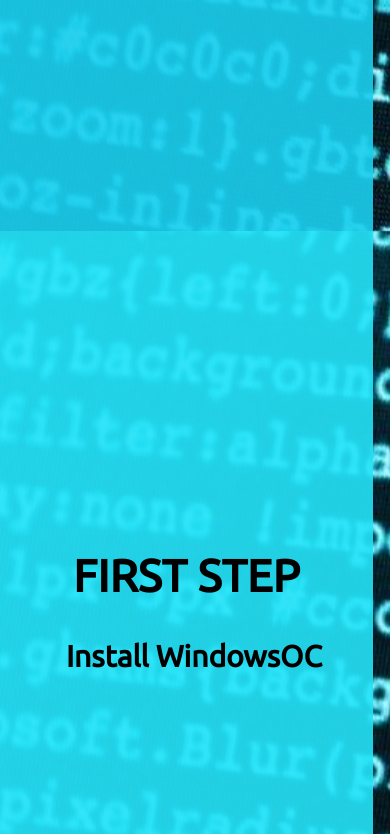
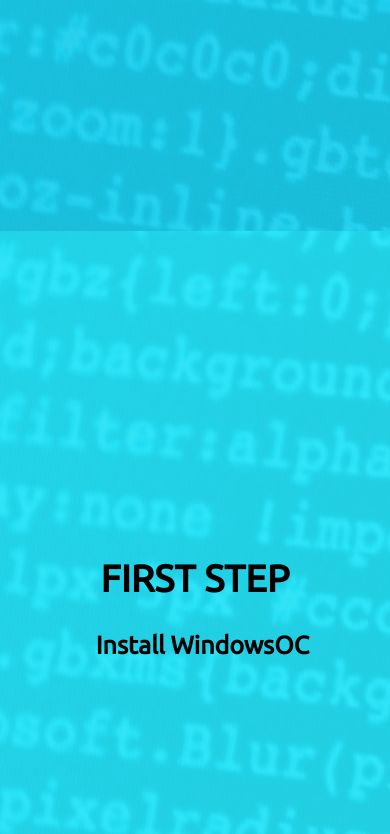
Before and after one commit to alexandrtovmach/homework02, a plain HTML site: page index.html in a window 390 px wide. Shown: the part 613-1447 px from the top of the page. Drawn offline with Linux system fonts and the light colour scheme.

Commit message:
fixed bug for mobile

```diff
--- a/css/pocket.css
+++ b/css/pocket.css
@@ -184,14 +184,15 @@
 }
 /*----article*/
 .c_article {
-    flex: 6 0 a4uto;
+    flex: 6 0 auto;
 }
 /*------page main info*/
 .c_ar_content {
-    width: calc(100vw - 2*5px);
+    width: calc(100vw - 2*10px);
     height: calc(100vh - 100px - 2*10px);
     display: flex;
     flex-direction: column;
+    padding: 0 10px 0 10px;
 	font-size: 30px;
     cursor: default;
 }
--- a/css/small.css
+++ b/css/small.css
@@ -121,7 +121,6 @@
 }
 .h_search img {
     height: 40px;
-    height: 40px;
     border: 2px solid rgb(8,96,114);
     border-left-width: 1px;
     border-radius: 0 5px 5px 0;
@@ -194,16 +193,16 @@
 }
 /*----article*/
 .c_article {
-    flex: 6 0 a4uto;
+    flex: 6 0 auto;
 }
 /*------page main info*/
 .c_ar_content {
-    width: calc(100vw - 2*18.5px);
+    width: calc(100vw - 2*10px);
     height: calc(100vh - 100px - 2*10px);
     display: flex;
 	padding: 0 10px 0 10px;
     flex-direction: column;
-	font-size: 30px;
+	font-size: 25px;
     cursor: default;
 }
 .main {
--- a/index.html
+++ b/index.html
@@ -8,7 +8,7 @@
     <script src="http://html5shiv.googlecode.com/svn/trunk/html5.js"></script>
     <![endif]-->
 	<link href="https://fonts.googleapis.com/css?family=Ubuntu" rel="stylesheet">
-    <link rel="stylesheet" media="screen and (min-width: 768px)" href="css/desktop.css">
+    <link rel="stylesheet" media="screen and (min-width: 769px)" href="css/desktop.css">
     <link rel="stylesheet" media="screen and (max-width: 768px) and (min-width: 480px)" href="css/pocket.css">
     <link rel="stylesheet" media="screen and (max-width: 480px)" href="css/small.css">
     <script src="js/general.js"></script>
```
